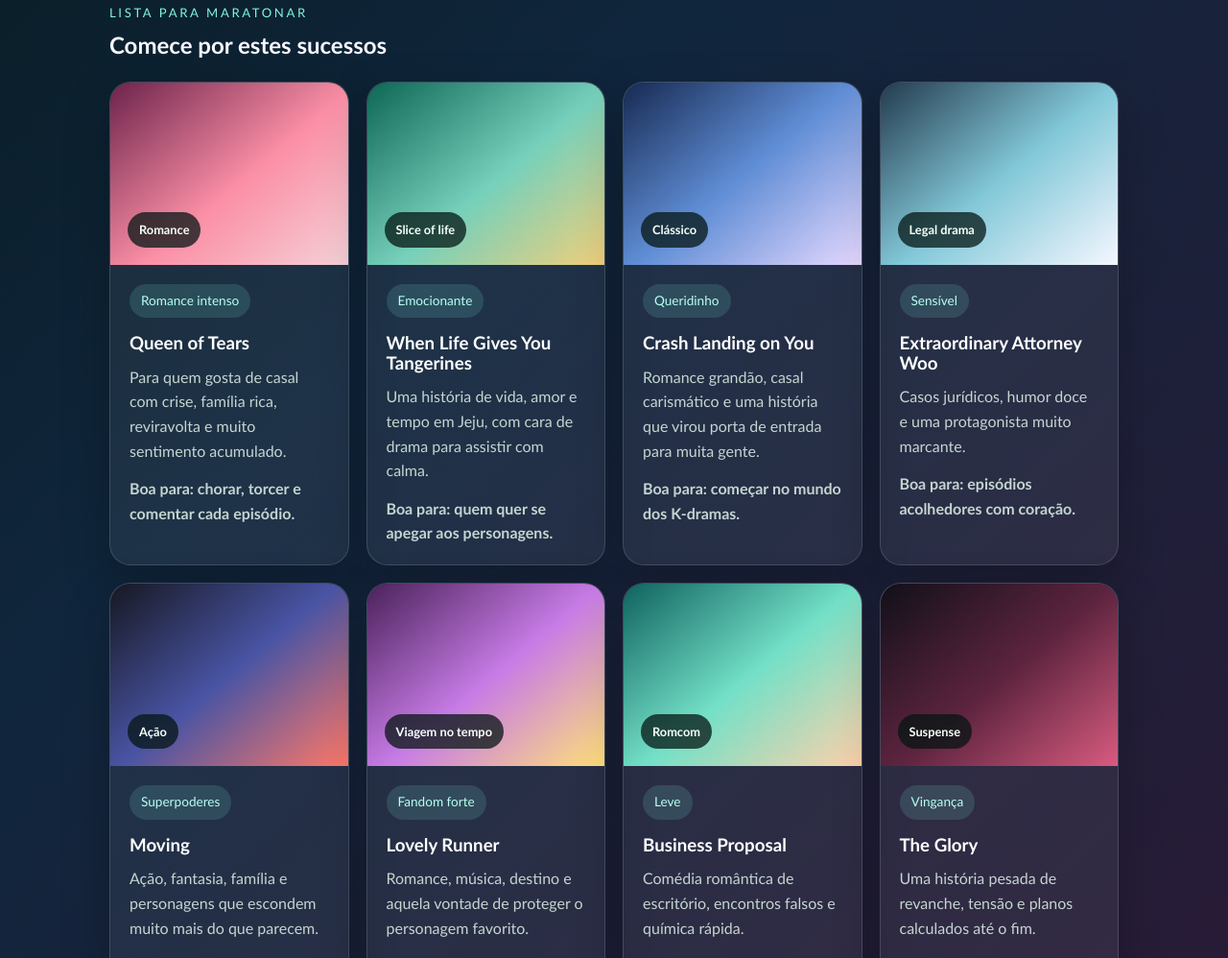
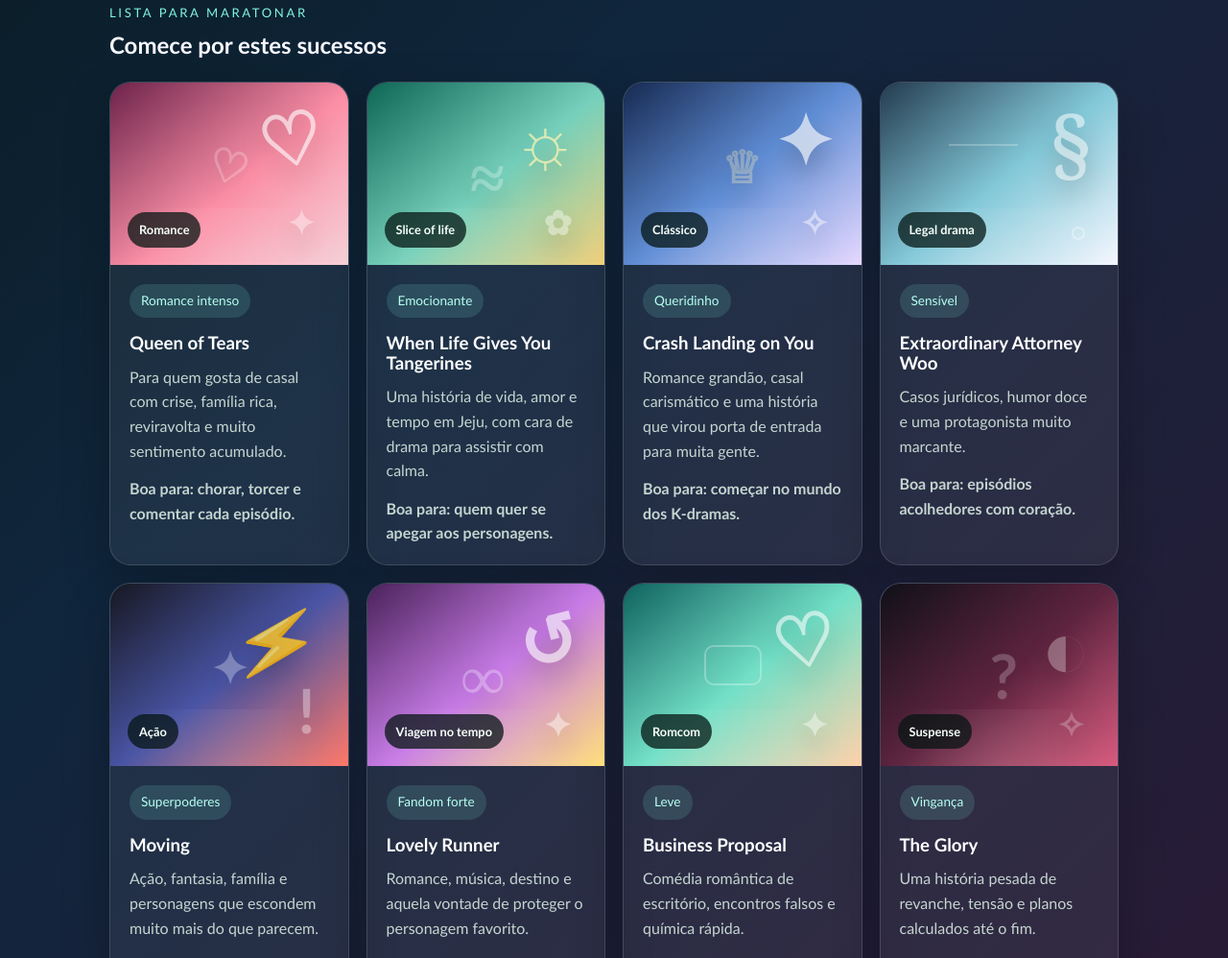
Before and after one commit to vwbkt88zyt-alt/Kpop, a website: page kdramas.html in a window 1280 px wide. Shown: the part 930-1928 px from the top of the page at 96% size. Drawn offline with Linux system fonts and the light colour scheme.

Commit message:
fundosKdrama

```diff
--- a/kdramas.html
+++ b/kdramas.html
@@ -34,7 +34,7 @@
         </p>
         <div class="hero-actions">
           <a class="btn primary" href="#recomendacoes">Ver recomendações</a>
-          <a class="btn secondary" href="quiz.html">Fazer o quiz</a>
+          <a class="btn secondary" href="quiz.html">Quiz K-pop</a>
         </div>
       </div>
     </header>
@@ -68,6 +68,11 @@
         <div class="drama-grid">
           <article class="drama-card">
             <div class="drama-poster romance-poster">
+              <div class="poster-art romance-art" aria-hidden="true">
+                <span>♡</span>
+                <span>♡</span>
+                <span>✦</span>
+              </div>
               <span>Romance</span>
             </div>
             <div class="drama-card-body">
@@ -80,6 +85,11 @@
 
           <article class="drama-card">
             <div class="drama-poster jeju-poster">
+              <div class="poster-art jeju-art" aria-hidden="true">
+                <span>☼</span>
+                <span>≈</span>
+                <span>✿</span>
+              </div>
               <span>Slice of life</span>
             </div>
             <div class="drama-card-body">
@@ -92,6 +102,11 @@
 
           <article class="drama-card">
             <div class="drama-poster classic-poster">
+              <div class="poster-art classic-art" aria-hidden="true">
+                <span>✦</span>
+                <span>♕</span>
+                <span>✧</span>
+              </div>
               <span>Clássico</span>
             </div>
             <div class="drama-card-body">
@@ -104,6 +119,11 @@
 
           <article class="drama-card">
             <div class="drama-poster law-poster">
+              <div class="poster-art law-art" aria-hidden="true">
+                <span>§</span>
+                <span>—</span>
+                <span>•</span>
+              </div>
               <span>Legal drama</span>
             </div>
             <div class="drama-card-body">
@@ -116,6 +136,11 @@
 
           <article class="drama-card">
             <div class="drama-poster action-poster">
+              <div class="poster-art action-art" aria-hidden="true">
+                <span>⚡</span>
+                <span>✦</span>
+                <span>!</span>
+              </div>
               <span>Ação</span>
             </div>
             <div class="drama-card-body">
@@ -128,6 +153,11 @@
 
           <article class="drama-card">
             <div class="drama-poster time-poster">
+              <div class="poster-art time-art" aria-hidden="true">
+                <span>↺</span>
+                <span>∞</span>
+                <span>✦</span>
+              </div>
               <span>Viagem no tempo</span>
             </div>
             <div class="drama-card-body">
@@ -140,6 +170,11 @@
 
           <article class="drama-card">
             <div class="drama-poster office-poster">
+              <div class="poster-art office-art" aria-hidden="true">
+                <span>♡</span>
+                <span>□</span>
+                <span>✦</span>
+              </div>
               <span>Romcom</span>
             </div>
             <div class="drama-card-body">
@@ -152,6 +187,11 @@
 
           <article class="drama-card">
             <div class="drama-poster revenge-poster">
+              <div class="poster-art suspense-art" aria-hidden="true">
+                <span>◐</span>
+                <span>?</span>
+                <span>✧</span>
+              </div>
               <span>Suspense</span>
             </div>
             <div class="drama-card-body">
--- a/styles.css
+++ b/styles.css
@@ -281,6 +281,13 @@ h1 {
   border-radius: 22px;
   background: rgba(255, 255, 255, 0.06);
   box-shadow: 0 18px 50px rgba(0, 0, 0, 0.24);
+  transition: border-color 0.2s ease, transform 0.2s ease, box-shadow 0.2s ease;
+}
+
+.drama-card:hover {
+  border-color: rgba(127, 245, 223, 0.34);
+  box-shadow: 0 24px 60px rgba(0, 0, 0, 0.32);
+  transform: translateY(-4px);
 }
 
 .drama-poster {
@@ -288,17 +295,186 @@ h1 {
   display: flex;
   align-items: flex-end;
   padding: 18px;
+  position: relative;
+  isolation: isolate;
+  overflow: hidden;
   background: linear-gradient(135deg, rgba(127, 245, 223, 0.26), rgba(255, 159, 183, 0.2));
+}
+
+.drama-poster::after {
+  content: "";
+  position: absolute;
+  inset: auto -20% -45% -20%;
+  z-index: -1;
+  height: 76%;
+  background: radial-gradient(circle, rgba(255, 255, 255, 0.4), transparent 64%);
+  opacity: 0.28;
 }
 
 .drama-poster span {
   display: inline-flex;
+  position: relative;
+  z-index: 2;
   padding: 8px 12px;
   border-radius: 999px;
   background: rgba(5, 21, 18, 0.74);
   color: #f6fff9;
   font-size: 0.8rem;
   font-weight: 700;
+}
+
+.poster-art {
+  position: absolute;
+  inset: 0;
+  z-index: 1;
+  pointer-events: none;
+}
+
+.poster-art span {
+  position: absolute;
+  z-index: 1;
+  padding: 0;
+  border-radius: 0;
+  background: transparent;
+  color: rgba(255, 255, 255, 0.52);
+  font-family: Georgia, "Times New Roman", serif;
+  font-size: 2.1rem;
+  font-weight: 700;
+  line-height: 1;
+  text-shadow: 0 14px 28px rgba(0, 0, 0, 0.24);
+}
+
+.poster-art span:nth-child(1) {
+  right: 28px;
+  top: 22px;
+  font-size: 4.6rem;
+}
+
+.poster-art span:nth-child(2) {
+  right: 104px;
+  top: 64px;
+  font-size: 2.9rem;
+  opacity: 0.58;
+}
+
+.poster-art span:nth-child(3) {
+  right: 34px;
+  bottom: 26px;
+  font-size: 2.2rem;
+  opacity: 0.72;
+}
+
+.romance-art span:nth-child(1) {
+  color: rgba(255, 255, 255, 0.62);
+  transform: rotate(-12deg);
+}
+
+.romance-art span:nth-child(2) {
+  color: rgba(255, 255, 255, 0.38);
+  transform: rotate(16deg);
+}
+
+.jeju-art span:nth-child(1) {
+  color: rgba(255, 245, 180, 0.72);
+}
+
+.jeju-art span:nth-child(2) {
+  color: rgba(255, 255, 255, 0.46);
+  font-size: 4.1rem;
+}
+
+.jeju-art span:nth-child(3) {
+  color: rgba(255, 255, 255, 0.56);
+}
+
+.classic-art span:nth-child(1),
+.classic-art span:nth-child(3),
+.time-art span:nth-child(3) {
+  color: rgba(255, 255, 255, 0.64);
+}
+
+.classic-art span:nth-child(2) {
+  color: rgba(255, 238, 179, 0.54);
+}
+
+.law-art span:nth-child(1) {
+  color: rgba(255, 255, 255, 0.54);
+  font-size: 5rem;
+}
+
+.law-art span:nth-child(2) {
+  width: 72px;
+  height: 2px;
+  overflow: hidden;
+  background: rgba(255, 255, 255, 0.4);
+  color: transparent;
+}
+
+.law-art span:nth-child(3) {
+  width: 14px;
+  height: 14px;
+  overflow: hidden;
+  border: 2px solid rgba(255, 255, 255, 0.5);
+  border-radius: 999px;
+  color: transparent;
+}
+
+.action-art span:nth-child(1) {
+  color: rgba(255, 241, 161, 0.82);
+  transform: rotate(10deg);
+}
+
+.action-art span:nth-child(2) {
+  color: rgba(255, 255, 255, 0.52);
+}
+
+.action-art span:nth-child(3) {
+  color: rgba(255, 255, 255, 0.48);
+  font-family: inherit;
+  font-size: 4rem;
+}
+
+.time-art span:nth-child(1) {
+  color: rgba(255, 255, 255, 0.62);
+  transform: rotate(-14deg);
+}
+
+.time-art span:nth-child(2) {
+  color: rgba(255, 255, 255, 0.5);
+  font-size: 4rem;
+}
+
+.office-art span:nth-child(1) {
+  color: rgba(255, 255, 255, 0.58);
+  transform: rotate(-10deg);
+}
+
+.office-art span:nth-child(2) {
+  width: 60px;
+  height: 42px;
+  overflow: hidden;
+  border: 2px solid rgba(255, 255, 255, 0.48);
+  border-radius: 10px;
+  color: transparent;
+}
+
+.office-art span:nth-child(3) {
+  color: rgba(255, 255, 255, 0.58);
+}
+
+.suspense-art span:nth-child(1) {
+  color: rgba(255, 255, 255, 0.3);
+  font-size: 5.4rem;
+}
+
+.suspense-art span:nth-child(2) {
+  color: rgba(255, 255, 255, 0.38);
+  font-family: inherit;
+  font-size: 4rem;
+}
+
+.suspense-art span:nth-child(3) {
+  color: rgba(255, 255, 255, 0.32);
 }
 
 .romance-poster {
```
